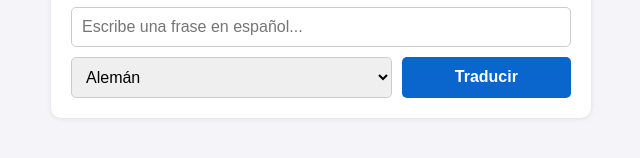
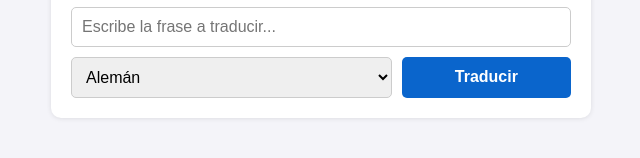
Before and after one commit to feviarc/ai-translator, a website: page public/index.html in a window 1280 px wide. Shown: the part 550-708 px from the top of the page, 319-959 px from the left. Drawn offline with Linux system fonts and the light colour scheme.

```diff
--- a/public/index.html
+++ b/public/index.html
@@ -21,7 +21,7 @@
       </div>
 
       <div class="chat__input-group">
-         <input id="inputText" class="chat__input" type="text" placeholder="Escribe una frase en español...">
+         <input id="inputText" class="chat__input" type="text" placeholder="Escribe la frase a traducir...">
          <div class="chat__inputs">
             <select id="targetLang" class="chat__select">
                <option value="aleman">Alemán</option>
```
Also changed, not shown: package.json (added, +23 -0 lines), 2 other files.
